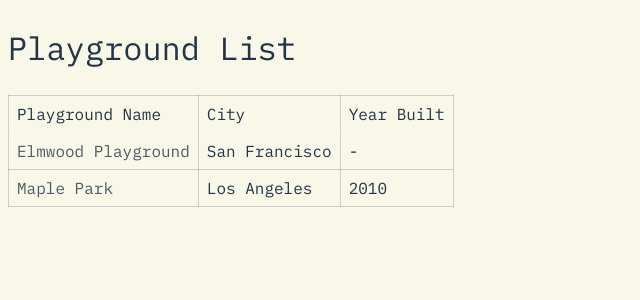
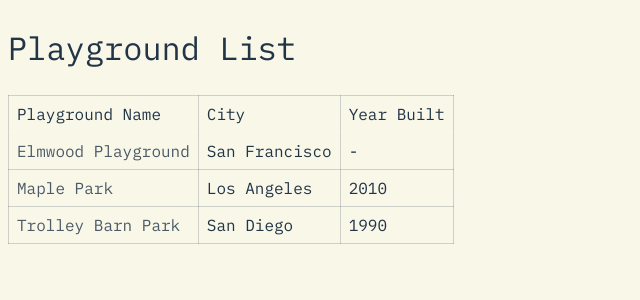
Before and after one commit to mreed4/seesaw, a React (Vite) app: page / in a window 1280 px wide. Shown: the top 300 px of the page, without its empty margins (0-640 px from the left). Built offline with nearby package versions, Linux system fonts and the light colour scheme.

Commit message:
Browser refresh reloads playground details using localStorage

```diff
--- a/src/PlaygroundPage.jsx
+++ b/src/PlaygroundPage.jsx
@@ -90,6 +90,12 @@ const PlaygroundPage = () => {
     const { id } = location.state || {};
     if (id) {
       setPlayground(id);
+    } else {
+      // Retrieve the selected playground ID from local storage
+      const savedPlaygroundId = localStorage.getItem("selectedPlaygroundId");
+      if (savedPlaygroundId) {
+        setPlayground(parseInt(savedPlaygroundId, 10));
+      }
     }
   }, [location.state, setPlayground]);
 
@@ -107,4 +113,3 @@ const PlaygroundPage = () => {
 };
 
 export default PlaygroundPage;
-// Note: The `fade-in` class is assumed to be defined in your CSS for the transition effect.
--- a/src/data.js
+++ b/src/data.js
@@ -57,6 +57,35 @@ const playgrounds = [
     ],
     media: [],
   },
+  {
+    id: 3,
+    names: {
+      official: "Trolley Barn Park",
+      nick: null,
+    },
+    dateAdded: "2025-02-10T14:00:00Z",
+    yearBuilt: 1990,
+    coords: [32.758091, -117.145817],
+    address: ["1943 Adams Ave", "San Diego", "CA", "92116"],
+    ageRange: [2, 12],
+    features: {
+      shaded: true,
+      waterPad: false,
+      trees: true,
+      grass: true,
+      playground: true,
+      restroom: false,
+      gated: false,
+    },
+    ratings: [45, 7],
+    feedback: [
+      { id: 13, userId: 38, review: "Lovely park with a great playground.", rating: "Like" },
+      { id: 14, userId: 39, review: "Perfect for family picnics.", rating: "Like" },
+      { id: 15, userId: 40, review: "Could use more parking.", rating: "Dislike" },
+      { id: 16, userId: 41, review: "Well-maintained and clean.", rating: "Like" },
+    ],
+    media: [],
+  },
 ];
 
 export default playgrounds;
--- a/src/usePlaygroundLogic.jsx
+++ b/src/usePlaygroundLogic.jsx
@@ -4,7 +4,11 @@ import { useState, useEffect } from "react";
 import { useNavigate } from "react-router-dom";
 
 export const usePlaygroundLogic = (playgrounds, initialPlaygroundId) => {
-  const [playground, setPlayground] = useState(initialPlaygroundId);
+  const [playground, setPlayground] = useState(() => {
+    // Retrieve the selected playground ID from local storage
+    const savedPlaygroundId = localStorage.getItem("selectedPlaygroundId");
+    return savedPlaygroundId ? parseInt(savedPlaygroundId, 10) : initialPlaygroundId;
+  });
   const [lastRandomNumber, setLastRandomNumber] = useState(null);
   const navigate = useNavigate();
 
@@ -42,6 +46,8 @@ export const usePlaygroundLogic = (playgrounds, initialPlaygroundId) => {
     if (selectedPlayground?.names?.official) {
       document.title = `Seesaw - ${selectedPlayground.names.official}`;
     }
+    // Store the selected playground ID in local storage
+    localStorage.setItem("selectedPlaygroundId", playground);
   }, [playground, playgrounds]);
 
   const selectedPlayground = playgrounds.find((p) => p.id === playground) || {};
```
